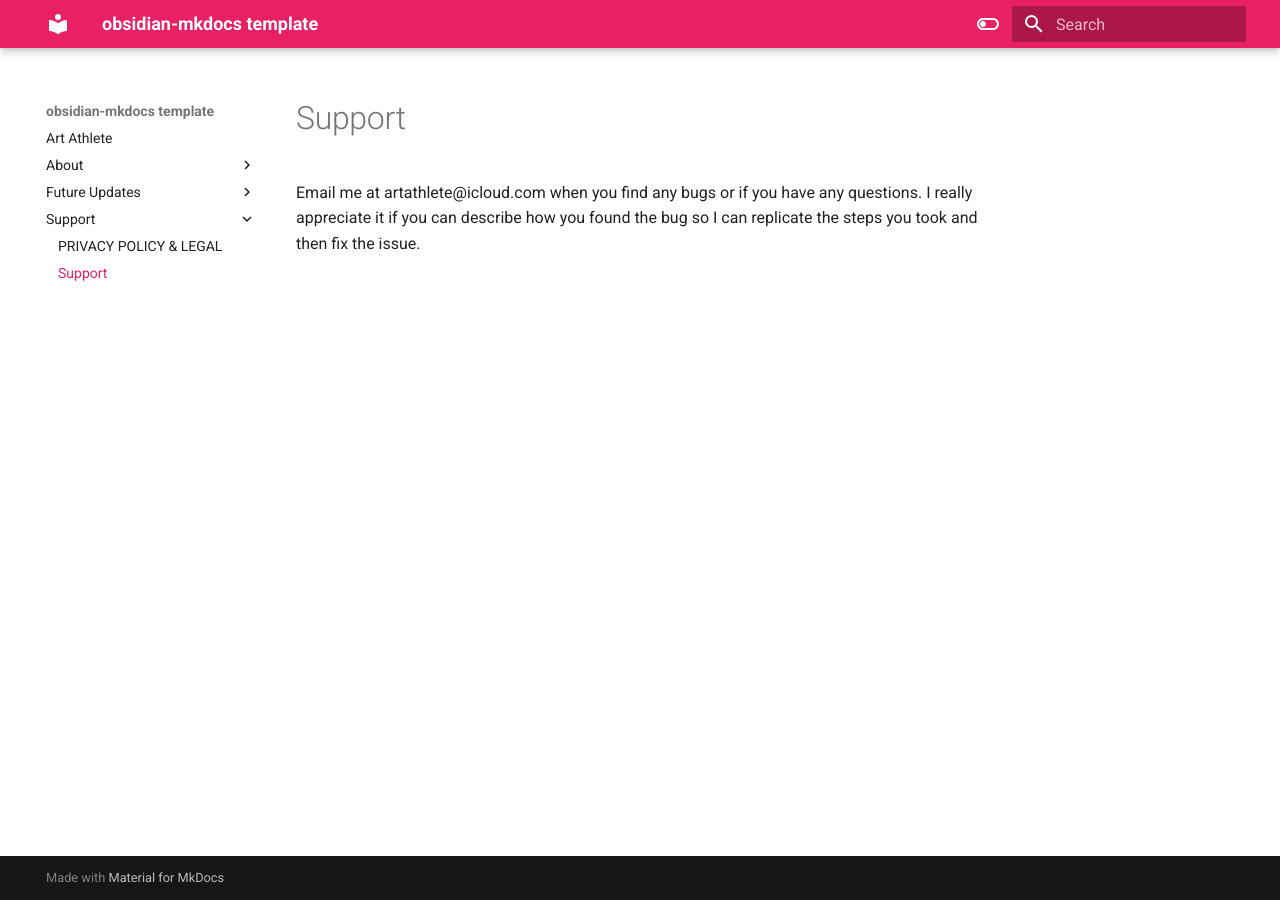
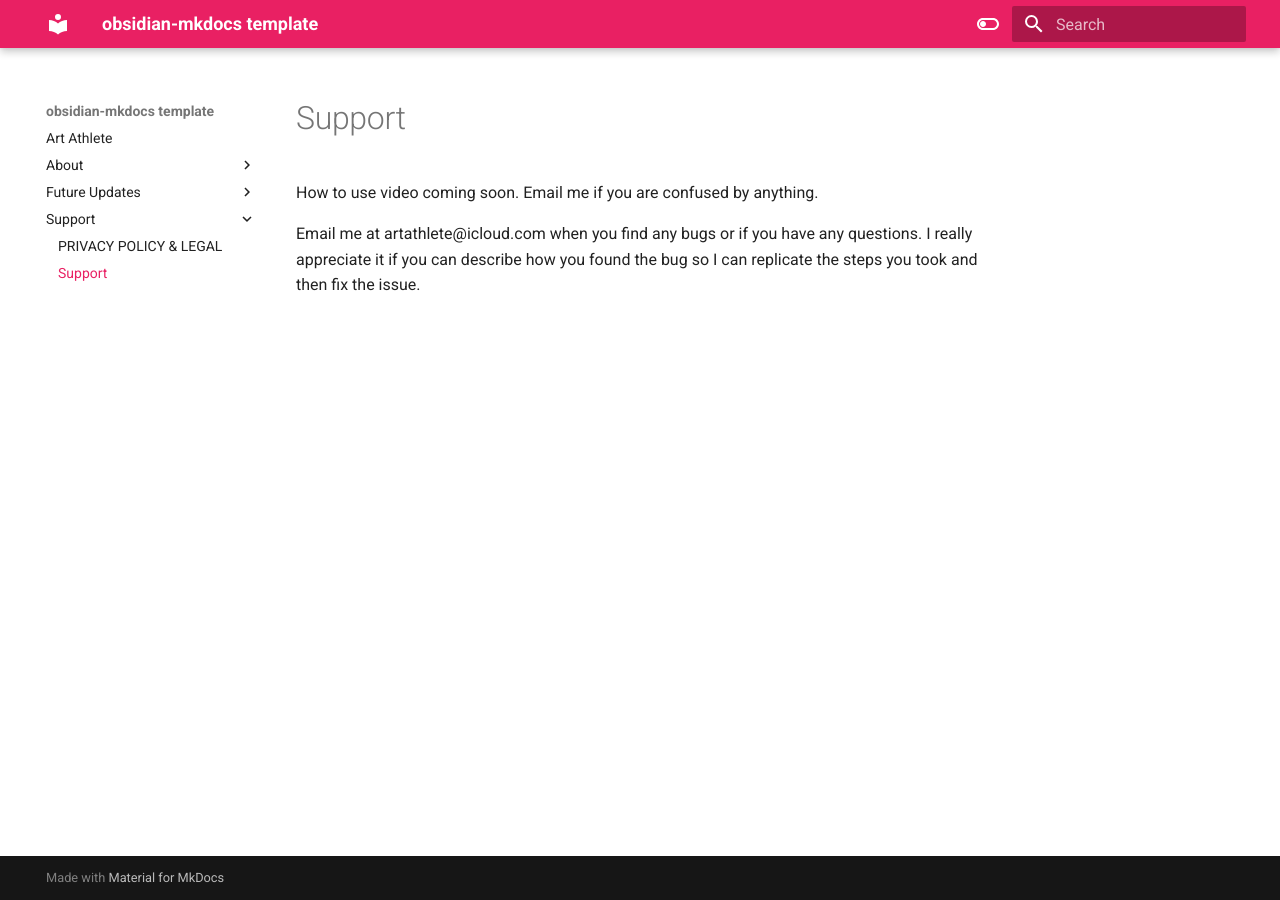
Before and after one commit to josiahdowdy/Art-Athlete, an MkDocs documentation site: the page built from docs/Support/Support.md, in a window 1280 px wide. Built offline with MkDocs 1.6.1 and Material for MkDocs 9.7.7, drawn with Linux system fonts in a browser that asks for light colours.

Commit message:
Update Support.md

```diff
--- a/docs/Support/Support.md
+++ b/docs/Support/Support.md
@@ -1,3 +1,4 @@
 # Support
+How to use video coming soon. Email me if you are confused by anything.
 
 Email me at artathlete@icloud.com when you find any bugs or if you have any questions. I really appreciate it if you can describe how you found the bug so I can replicate the steps you took and then fix the issue.
```
